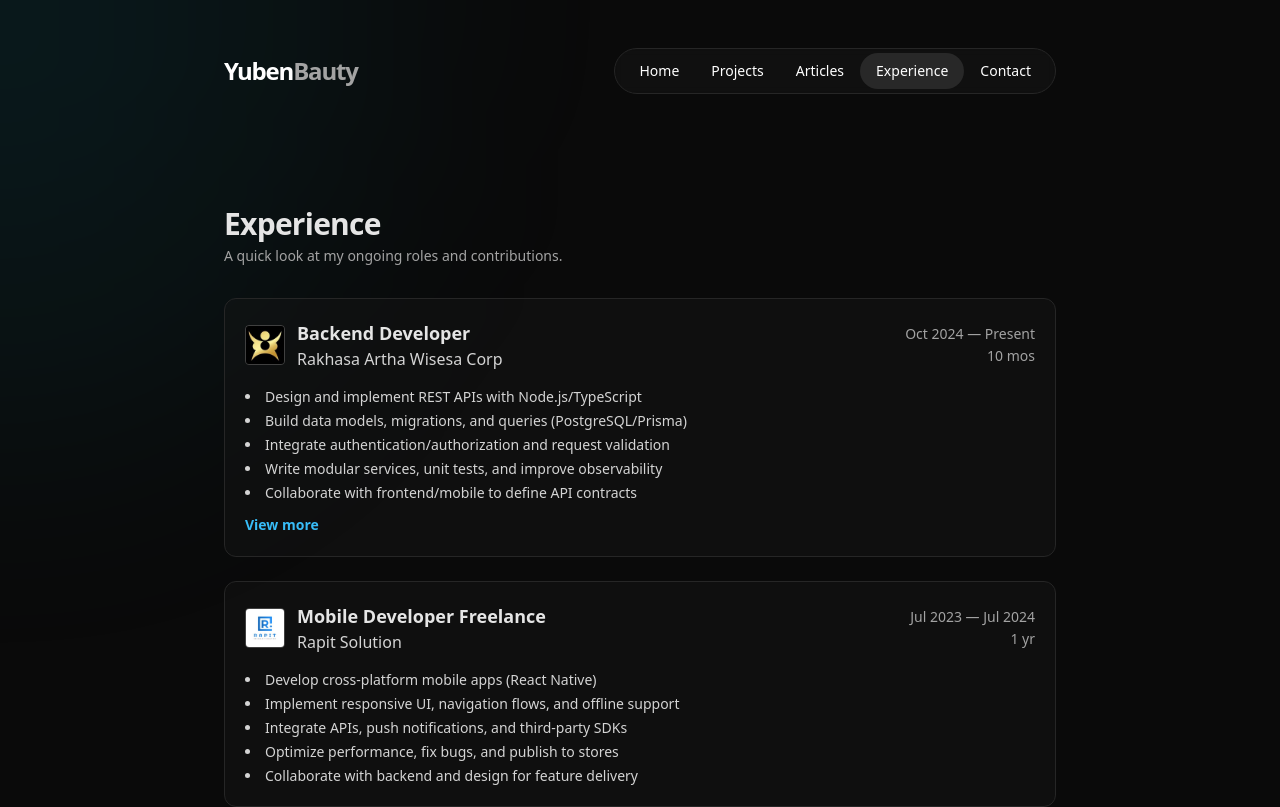
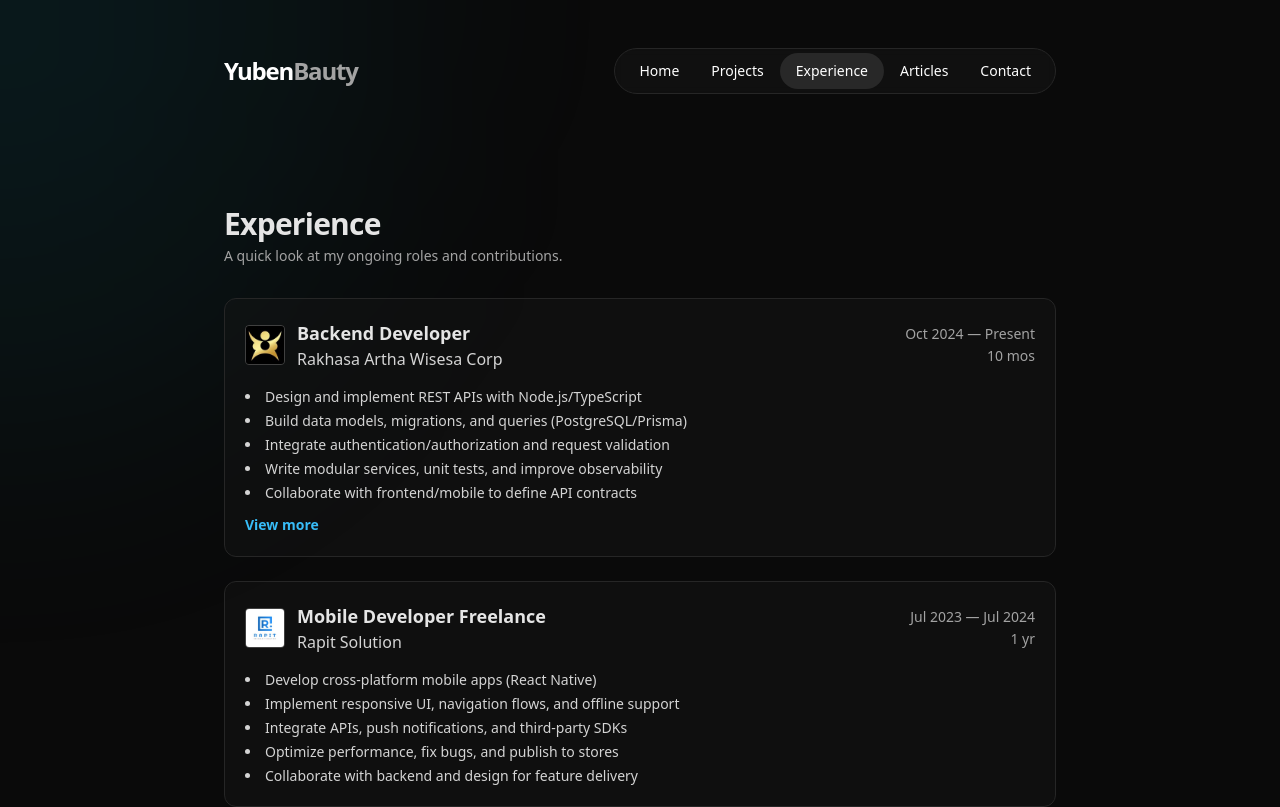
Before and after one commit to YubenB/yuben-porto, a React (Vite) app: page /experience in a window 1280 px wide. Shown: the top 807 px of the page. Built offline with nearby package versions, Linux system fonts and the light colour scheme.

Commit message:
patch: profile pic

```diff
--- a/src/App.tsx
+++ b/src/App.tsx
@@ -29,8 +29,8 @@ export default function App() {
   const navItems: NavItem[] = [
     { id: "/", label: "Home" },
     { id: "/projects", label: "Projects" },
+    { id: "/experience", label: "Experience" },
     { id: "/articles", label: "Articles" },
-    { id: "/experience", label: "Experience" },
     { id: "/contact", label: "Contact" },
   ];
 
```
Also changed, not shown: src/pages/Experience.tsx (+4 -4 lines), public/images/profile.jpg.
